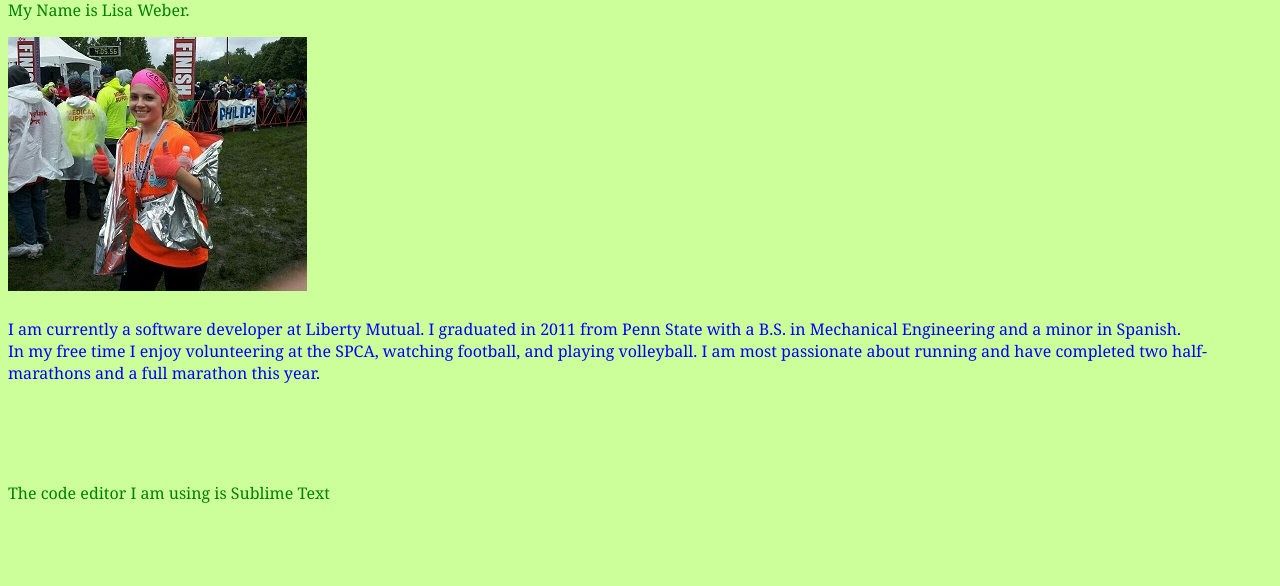
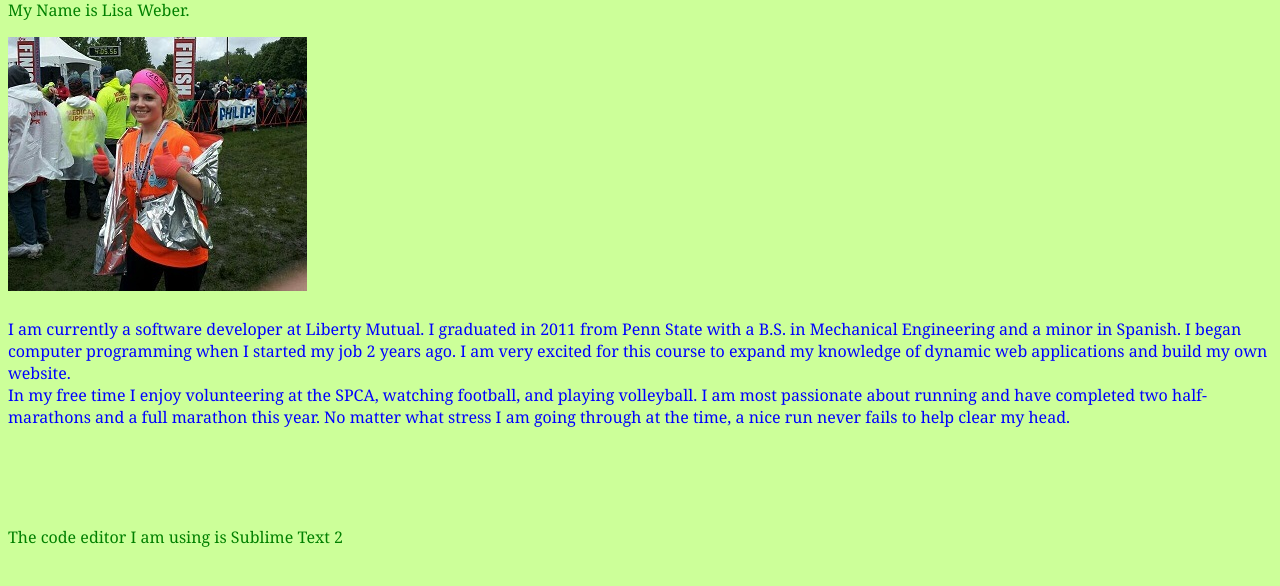
Before and after one commit to lcw5030/p1.lcwebs.biz, a PHP site: page / in a window 1280 px wide. Shown: the part 17-603 px from the top of the page. Run offline with PHP 8.4, Linux system fonts and the light colour scheme.

Commit message:
Updated the text I would like to display on my page for my bio

```diff
--- a/index.php
+++ b/index.php
@@ -4,7 +4,6 @@
 		<title>Dynamic Web Applications</title>
 		<link rel="stylesheet" type="text/css" href="common.css">
         <meta http-equiv="Content-Type" content="text/html; charset=utf-8">
-
 	</head>
 	<body>
 		<p> My Name is Lisa Weber.
@@ -13,15 +12,16 @@
       		</div>
 
 			<br>
-			I am currently a software developer at Liberty Mutual. I graduated in 2011 from Penn State with a B.S. in Mechanical Engineering and a minor in Spanish.
+			I am currently a software developer at Liberty Mutual. I graduated in 2011 from Penn State with a B.S. in Mechanical Engineering and a minor in Spanish. I began computer programming when I started my job 2 years ago. I am very excited for this course to expand my knowledge of dynamic web applications and build my own website.
 			<br>
-			In my free time I enjoy volunteering at the SPCA, watching football, and playing volleyball. I am most passionate about running and have completed two half-marathons and a full marathon this year.
+			In my free time I enjoy volunteering at the SPCA, watching football, and playing volleyball. I am most passionate about running and have completed two half-marathons and a full marathon this year. No matter what stress I am going through at the time, a nice run never fails to help clear my head.
+			<br>
 		</p>
 			<br>
 			<br>
 			<br>
 		<p class>
-			The code editor I am using is Sublime Text
+			The code editor I am using is Sublime Text 2
 		</p>
 	</body>
 </html>
```
